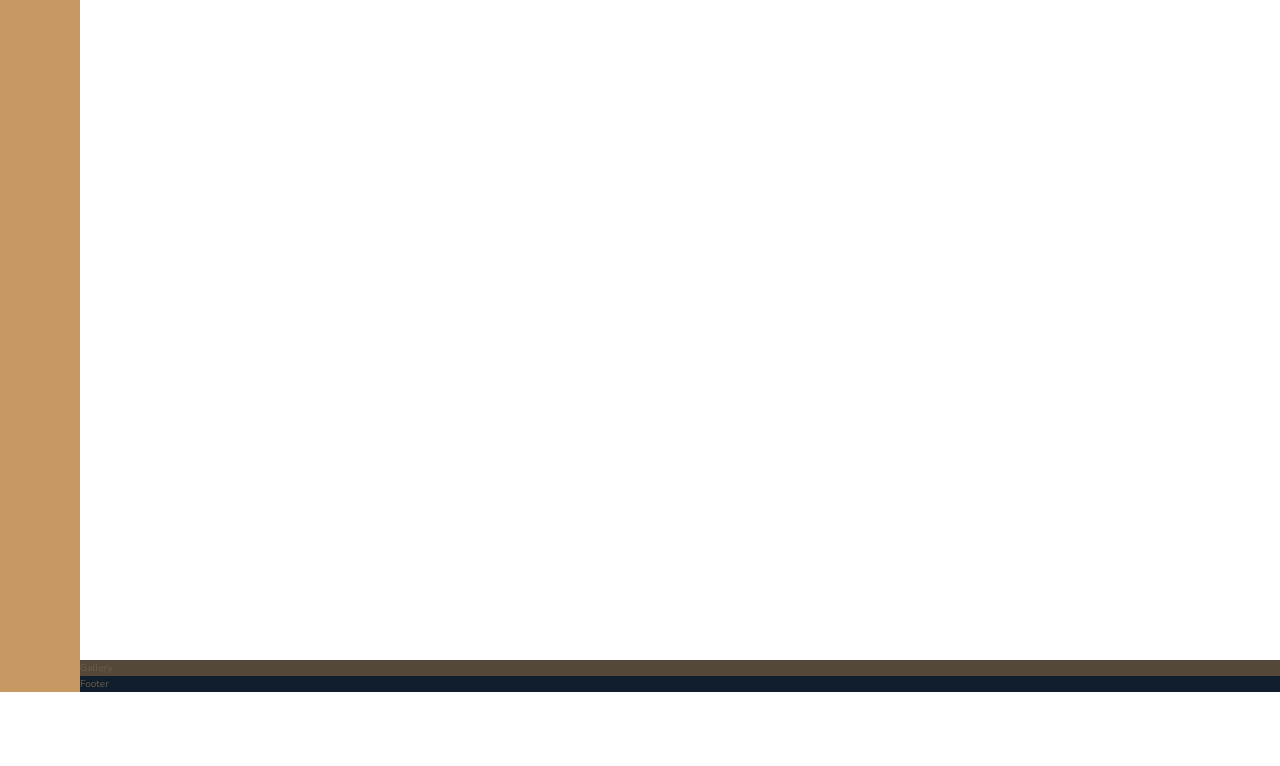
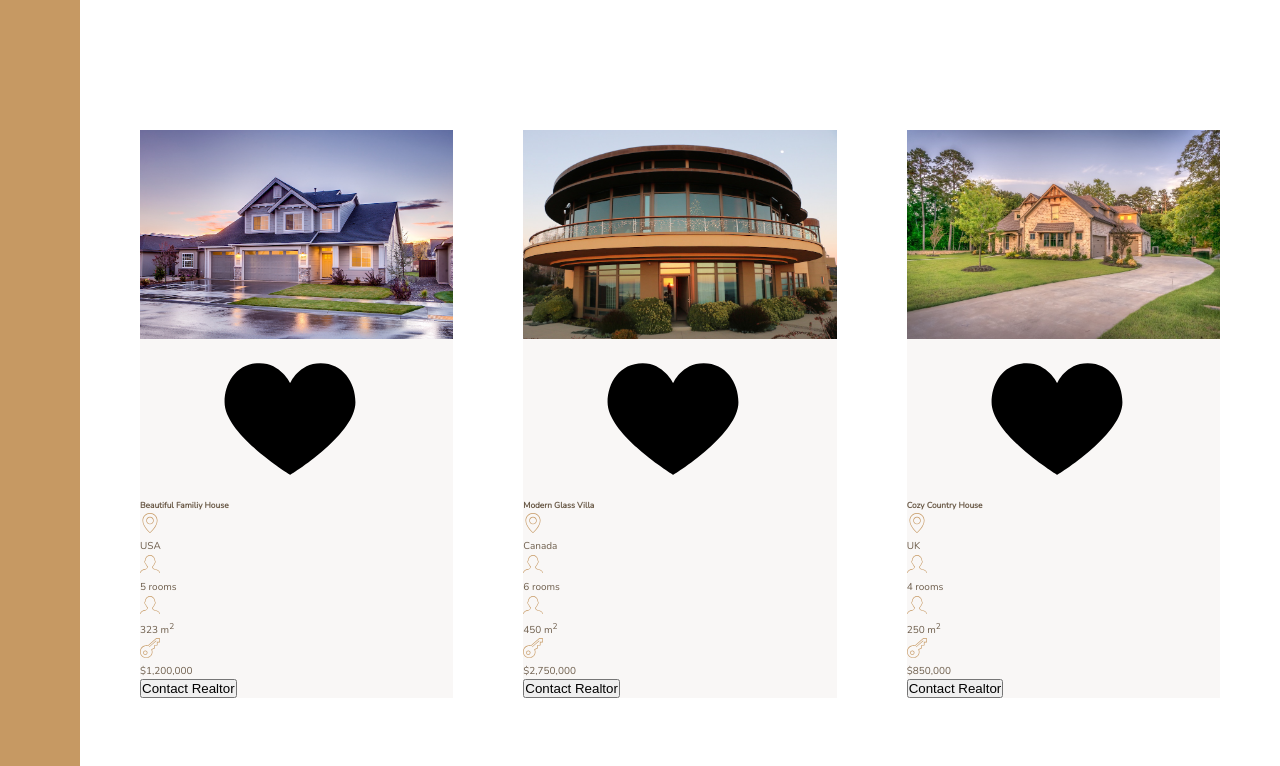
Before and after one commit to Justin-Singh125125/React-Nexter-CSS-Grid, a React (Create React App) app: page / in a window 1280 px wide. Shown: the part 1840-2606 px from the top of the page. Before the commit the page ends 2532 px from the top, so only its background shows below. Built offline with nearby package versions, Linux system fonts and the light colour scheme.

Commit message:
Building the Homes Section - Part 1

```diff
--- /dev/null
+++ b/src/assets/css/components/home.scss
@@ -0,0 +1,31 @@
+.home{
+    background-color: $color-grey-light-1;
+
+    &__img{
+        width: 100%;
+    }
+
+    &__like{
+
+    }
+
+    &__name{
+
+    }
+
+    &__location,
+    &__rooms,
+    &__area,
+    &__price{
+
+        svg{
+            fill: $color-primary;
+            height: 2rem;
+            width: 2rem;
+        }
+
+        p{
+
+        }
+    }
+}
--- a/src/assets/css/main.scss
+++ b/src/assets/css/main.scss
@@ -31,3 +31,4 @@
 @import "./components/feature.scss";
 @import "./components/heading.scss";
 @import "./components/button.scss";
+@import "./components/home.scss";
--- a/src/components/HomeCard/index.js
+++ b/src/components/HomeCard/index.js
@@ -7,7 +7,47 @@ const HomeCard = props => {
     return (
         <div className="home">
             <img src={props.image} alt={props.alt} className="home__img" />
-            <SvgIcon />
+            <SvgIcon
+                svgClass="home_like"
+                svgSelection="icon-heart-full"
+            />
+
+            <h5 className="home__name">{props.headingText}</h5>
+
+            <div className="home__location">
+                <SvgIcon
+                    svgSelection="icon-map-pin"
+                />
+
+                <p>{props.locationText}</p>
+            </div>
+
+
+            <div className="home__rooms">
+                <SvgIcon
+                    svgSelection="icon-profile-male"
+                />
+
+                <p>{props.roomsText}</p>
+            </div>
+
+
+            <div className="home__area">
+                <SvgIcon
+                    svgSelection="icon-profile-male"
+                />
+                <p>{props.areaText_1}<sup>{props.areaText_2}</sup></p>
+            </div>
+
+            <div className="home__price">
+                <SvgIcon
+                    svgSelection="icon-key"
+                />
+                <p>{props.priceText}</p>
+            </div>
+
+            <button className="cta">Contact Realtor</button>
+
         </div>
     )
 }
--- a/src/pages/Home/index.js
+++ b/src/pages/Home/index.js
@@ -17,6 +17,13 @@ import Feature from "../../components/Feature";
 import HomeCard from "../../components/HomeCard";
 
 //photos
+import HousePhoto_1 from "../../assets/img/house-1.jpeg";
+import HousePhoto_2 from "../../assets/img/house-2.jpeg";
+import HousePhoto_3 from "../../assets/img/house-3.jpeg";
+import HousePhoto_4 from "../../assets/img/house-4.jpeg";
+import HousePhoto_5 from "../../assets/img/house-5.jpeg";
+import HousePhoto_6 from "../../assets/img/house-6.jpeg";
+
 
 class Home extends React.Component {
     render() {
@@ -76,12 +83,66 @@ class Home extends React.Component {
                     storyText="Lorem, ipsum dolor sit amet consectetur adipisicing elit. Tenetur distinctio necessitatibus pariatur voluptatibus. Quidem consequatur harum volupta!"
                 />
                 <Homes>
-                    <HomeCard text="home card 1" />
-                    <HomeCard text="home card 2" />
-                    <HomeCard text="home card 3" />
-                    <HomeCard text="home card 4" />
-                    <HomeCard text="home card 5" />
-                    <HomeCard text="home card 6" />
+                    <HomeCard
+                        image={HousePhoto_1}
+                        headingText="Beautiful Familiy House"
+                        locationText="USA"
+                        roomsText="5 rooms"
+                        areaText_1="323 m"
+                        areaText_2="2"
+                        priceText="$1,200,000"
+                        text="USA"
+                    />
+                    <HomeCard
+                        image={HousePhoto_2}
+                        headingText="Modern Glass Villa"
+                        locationText="Canada"
+                        roomsText="6 rooms"
+                        areaText_1="450 m"
+                        areaText_2="2"
+                        priceText="$2,750,000"
+
+                    />
+                    <HomeCard
+                        image={HousePhoto_3}
+                        headingText="Cozy Country House"
+                        locationText="UK"
+                        roomsText="4 rooms"
+                        areaText_1="250 m"
+                        areaText_2="2"
+                        priceText="$850,000"
+
+                    />
+                    <HomeCard
+                        image={HousePhoto_4}
+                        headingText="Large Rustical Villa"
+                        locationText="Portugal"
+                        roomsText="6 rooms"
+                        areaText_1="480 m"
+                        areaText_2="2"
+                        priceText="$1,950,000"
+
+                    />
+                    <HomeCard
+                        image={HousePhoto_5}
+                        headingText="Majestic Palace House"
+                        locationText="Germany"
+                        roomsText="18 rooms"
+                        areaText_1="4230 m"
+                        areaText_2="2"
+                        priceText="$9,500,000"
+
+                    />
+                    <HomeCard
+                        image={HousePhoto_6}
+                        headingText="Modern Familiy Apartment"
+                        locationText="Italy"
+                        roomsText="3 rooms"
+                        areaText_1="80 m"
+                        areaText_2="2"
+                        priceText="$600,000"
+
+                    />
                 </Homes>
                 <Gallery>
                     Gallery
```
Also changed, not shown: 1 other file (tests, documents, lock files or other folders).
